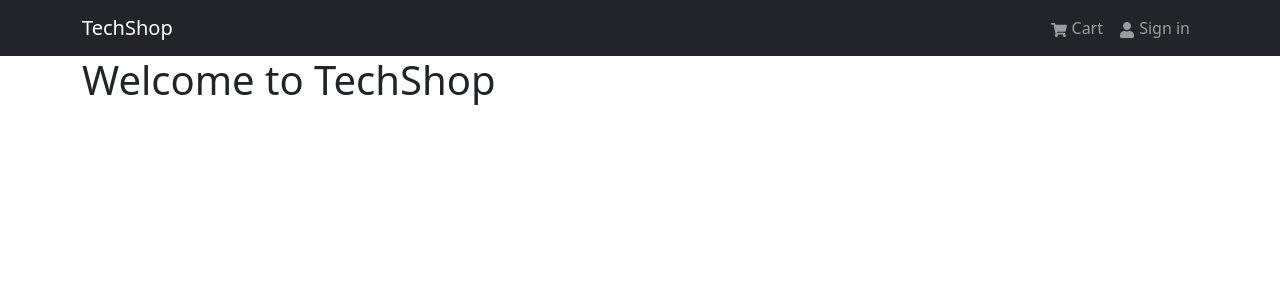
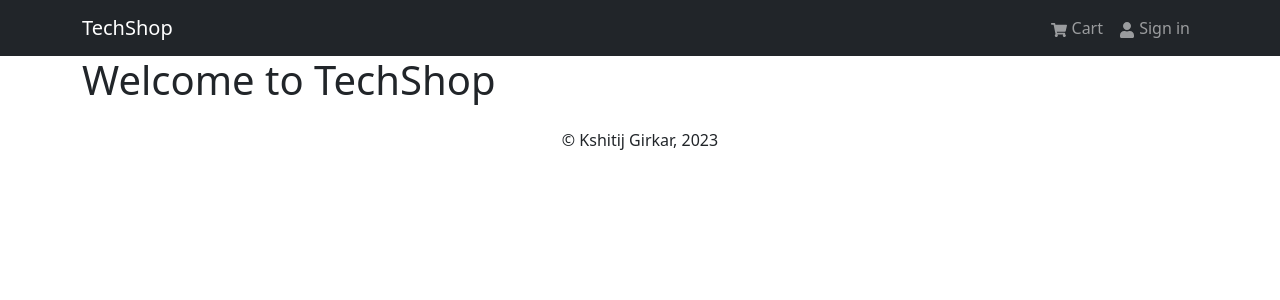
Before and after one commit to girkarkshitij/e-commerce-mern, a React (Create React App) app in the folder frontend/: page / in a window 1280 px wide. Shown: the top 300 px of the page. Built offline with nearby package versions, Linux system fonts and the light colour scheme.

Commit message:
feat: add Footer

```diff
--- a/frontend/src/App.js
+++ b/frontend/src/App.js
@@ -1,6 +1,7 @@
 import React from 'react';
 import Header from './components/Header';
 import {Container} from 'react-bootstrap';
+import Footer from './components/Footer';
 
 function App() {
   return (
@@ -11,6 +12,7 @@ function App() {
           <h1>Welcome to TechShop</h1>
         </Container>
       </main>
+      <Footer />
     </div>
   );
 }
--- /dev/null
+++ b/frontend/src/components/Footer.js
@@ -0,0 +1,14 @@
+import React from 'react';
+import {Container} from 'react-bootstrap';
+
+function Footer() {
+  return (
+    <Container>
+      <footer className='text-center py-3'>
+        <p>&copy; Kshitij Girkar, 2023</p>
+      </footer>
+    </Container>
+  );
+}
+
+export default Footer;
```
